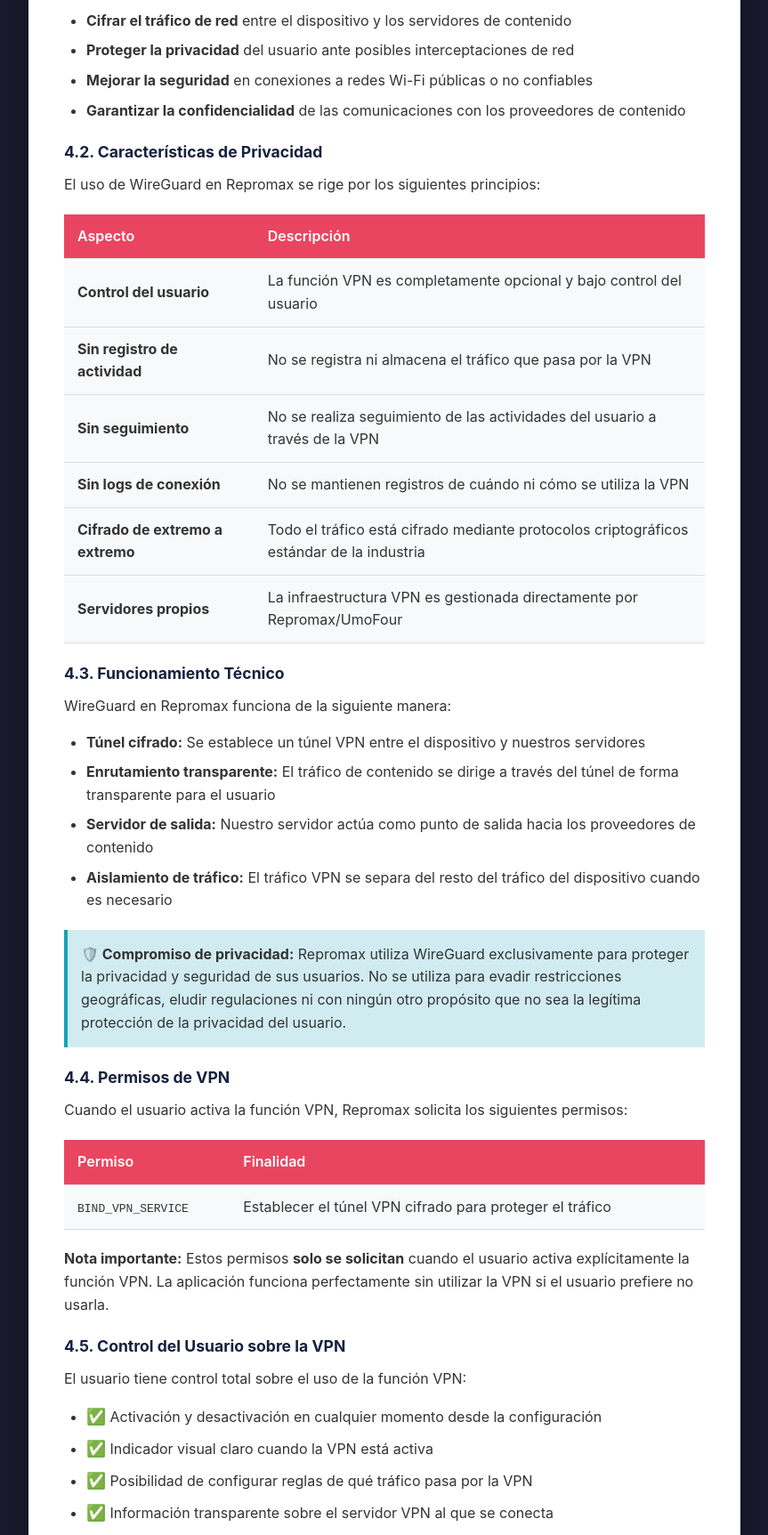
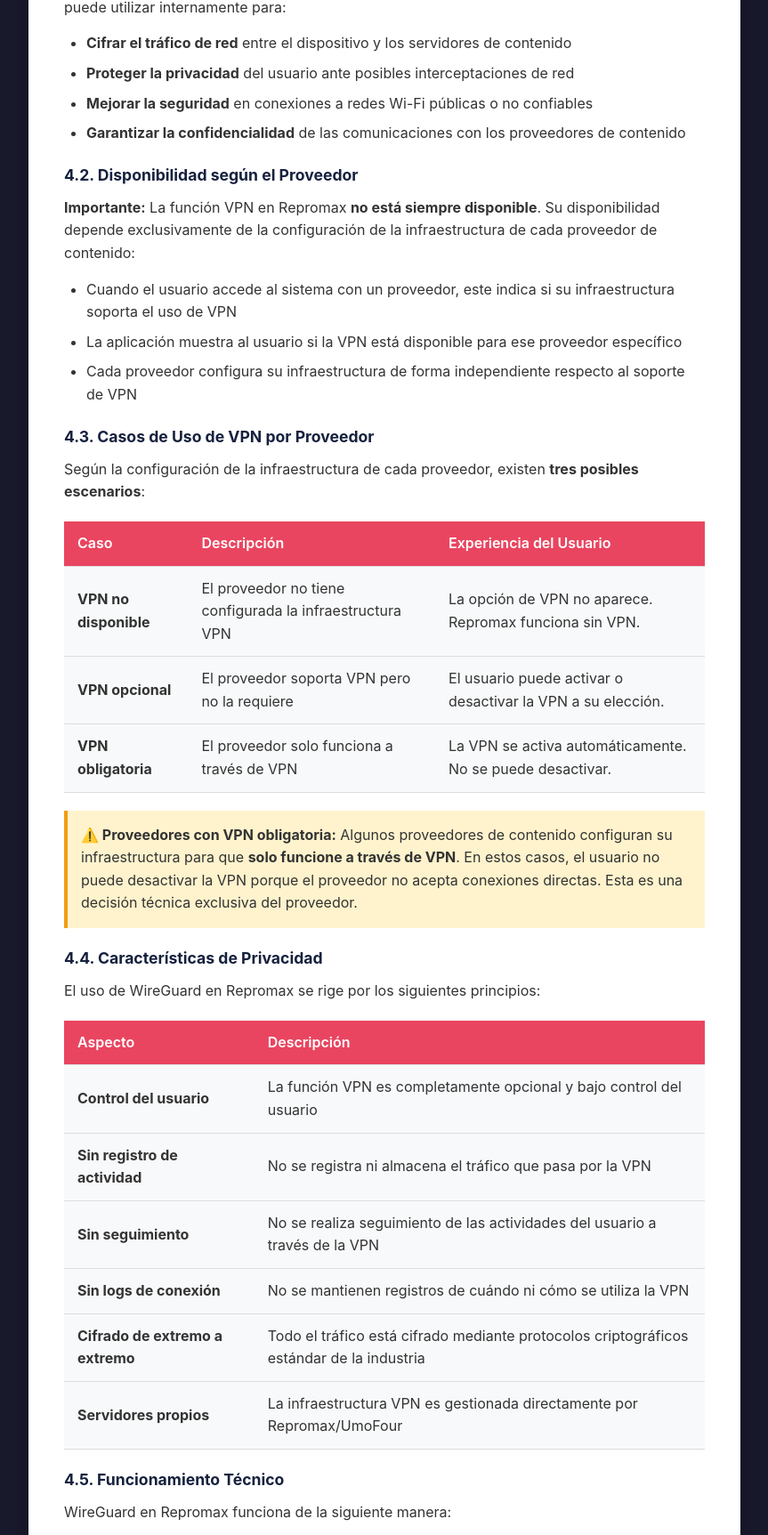
Before and after one commit to UmoFour/repromax-privacy, a plain HTML site: page index.html in a window 1280 px wide. Shown: the part 2780-4505 px from the top of the page at 89% size, without its empty margins (208-1071 px from the left). Drawn offline with Linux system fonts and the light colour scheme.

Commit message:
Update index.html
ajuste vpn

```diff
--- a/index.html
+++ b/index.html
@@ -318,7 +318,7 @@
         <h2>4. Tecnología de Privacidad WireGuard</h2>
 
         <div class="info-box">
-            <strong>🔒 Protección de privacidad mediante VPN interna:</strong> Repromax incorpora tecnología WireGuard para ofrecer una capa adicional de privacidad y seguridad a sus usuarios.
+            <strong>🔒 Protección de privacidad mediante VPN interna:</strong> Repromax incorpora tecnología WireGuard para ofrecer una capa adicional de privacidad y seguridad a sus usuarios. La disponibilidad y configuración de la VPN depende de cada proveedor de contenido.
         </div>
 
         <h3>4.1. ¿Qué es WireGuard en Repromax?</h3>
@@ -330,7 +330,49 @@
             <li><strong>Garantizar la confidencialidad</strong> de las comunicaciones con los proveedores de contenido</li>
         </ul>
 
-        <h3>4.2. Características de Privacidad</h3>
+        <h3>4.2. Disponibilidad según el Proveedor</h3>
+        <p><strong>Importante:</strong> La función VPN en Repromax <strong>no está siempre disponible</strong>. Su disponibilidad depende exclusivamente de la configuración de la infraestructura de cada proveedor de contenido:</p>
+        <ul>
+            <li>Cuando el usuario accede al sistema con un proveedor, este indica si su infraestructura soporta el uso de VPN</li>
+            <li>La aplicación muestra al usuario si la VPN está disponible para ese proveedor específico</li>
+            <li>Cada proveedor configura su infraestructura de forma independiente respecto al soporte de VPN</li>
+        </ul>
+
+        <h3>4.3. Casos de Uso de VPN por Proveedor</h3>
+        <p>Según la configuración de la infraestructura de cada proveedor, existen <strong>tres posibles escenarios</strong>:</p>
+
+        <table>
+            <thead>
+                <tr>
+                    <th>Caso</th>
+                    <th>Descripción</th>
+                    <th>Experiencia del Usuario</th>
+                </tr>
+            </thead>
+            <tbody>
+                <tr>
+                    <td><strong>VPN no disponible</strong></td>
+                    <td>El proveedor no tiene configurada la infraestructura VPN</td>
+                    <td>La opción de VPN no aparece. Repromax funciona sin VPN.</td>
+                </tr>
+                <tr>
+                    <td><strong>VPN opcional</strong></td>
+                    <td>El proveedor soporta VPN pero no la requiere</td>
+                    <td>El usuario puede activar o desactivar la VPN a su elección.</td>
+                </tr>
+                <tr>
+                    <td><strong>VPN obligatoria</strong></td>
+                    <td>El proveedor solo funciona a través de VPN</td>
+                    <td>La VPN se activa automáticamente. No se puede desactivar.</td>
+                </tr>
+            </tbody>
+        </table>
+
+        <div class="warning-box">
+            <strong>⚠️ Proveedores con VPN obligatoria:</strong> Algunos proveedores de contenido configuran su infraestructura para que <strong>solo funcione a través de VPN</strong>. En estos casos, el usuario no puede desactivar la VPN porque el proveedor no acepta conexiones directas. Esta es una decisión técnica exclusiva del proveedor.
+        </div>
+
+        <h3>4.4. Características de Privacidad</h3>
         <p>El uso de WireGuard en Repromax se rige por los siguientes principios:</p>
         <table>
             <thead>
@@ -367,7 +409,7 @@
             </tbody>
         </table>
 
-        <h3>4.3. Funcionamiento Técnico</h3>
+        <h3>4.5. Funcionamiento Técnico</h3>
         <p>WireGuard en Repromax funciona de la siguiente manera:</p>
         <ul>
             <li><strong>Túnel cifrado:</strong> Se establece un túnel VPN entre el dispositivo y nuestros servidores</li>
@@ -380,33 +422,63 @@
             <strong>🛡️ Compromiso de privacidad:</strong> Repromax utiliza WireGuard exclusivamente para proteger la privacidad y seguridad de sus usuarios. No se utiliza para evadir restricciones geográficas, eludir regulaciones ni con ningún otro propósito que no sea la legítima protección de la privacidad del usuario.
         </div>
 
-        <h3>4.4. Permisos de VPN</h3>
-        <p>Cuando el usuario activa la función VPN, Repromax solicita los siguientes permisos:</p>
+        <h3>4.6. Permisos de VPN</h3>
+        <p>Los permisos de VPN se solicitan según el caso de uso del proveedor:</p>
         <table>
             <thead>
                 <tr>
                     <th>Permiso</th>
                     <th>Finalidad</th>
+                    <th>Cuándo se solicita</th>
                 </tr>
             </thead>
             <tbody>
                 <tr>
                     <td><code>BIND_VPN_SERVICE</code></td>
                     <td>Establecer el túnel VPN cifrado para proteger el tráfico</td>
+                    <td>Solo cuando el proveedor soporta VPN y el usuario la activa, o cuando es obligatoria</td>
                 </tr>
             </tbody>
         </table>
 
-        <p><strong>Nota importante:</strong> Estos permisos <strong>solo se solicitan</strong> cuando el usuario activa explícitamente la función VPN. La aplicación funciona perfectamente sin utilizar la VPN si el usuario prefiere no usarla.</p>
+        <p><strong>Nota importante:</strong> Estos permisos <strong>no se solicitan</strong> para proveedores que no soportan VPN. La aplicación funciona perfectamente sin VPN para proveedores que no la requieren.</p>
 
-        <h3>4.5. Control del Usuario sobre la VPN</h3>
-        <p>El usuario tiene control total sobre el uso de la función VPN:</p>
+        <h3>4.7. Control del Usuario sobre la VPN</h3>
+        <p>El nivel de control del usuario sobre la función VPN <strong>depende del caso de uso</strong> determinado por el proveedor:</p>
+
+        <table>
+            <thead>
+                <tr>
+                    <th>Caso de Uso</th>
+                    <th>Control del Usuario</th>
+                </tr>
+            </thead>
+            <tbody>
+                <tr>
+                    <td><strong>VPN no disponible</strong></td>
+                    <td>No aplica. La función VPN no está presente.</td>
+                </tr>
+                <tr>
+                    <td><strong>VPN opcional</strong></td>
+                    <td><span class="check">✅</span> Control total: activación/desactivación libre</td>
+                </tr>
+                <tr>
+                    <td><strong>VPN obligatoria</strong></td>
+                    <td><span class="warning">⚠️</span> Sin control: la VPN permanece activa obligatoriamente</td>
+                </tr>
+            </tbody>
+        </table>
+
+        <h4>Cuando la VPN es opcional (control total):</h4>
         <ul>
             <li><span class="check">✅</span> Activación y desactivación en cualquier momento desde la configuración</li>
             <li><span class="check">✅</span> Indicador visual claro cuando la VPN está activa</li>
-            <li><span class="check">✅</span> Posibilidad de configurar reglas de qué tráfico pasa por la VPN</li>
-            <li><span class="check">✅</span> Información transparente sobre el servidor VPN al que se conecta</li>
+            <li><span class="check">✅</span> La configuración se mantiene entre sesiones</li>
         </ul>
+
+        <div class="warning-box">
+            <strong>⚠️ Sin control en caso de VPN obligatoria:</strong> Cuando un proveedor configura su infraestructura para requerir VPN obligatoria, el usuario no puede desactivarla. Esto es una restricción técnica impuesta por el proveedor, no por Repromax.
+        </div>
 
         <h2>5. Modelo de Proveedores de Contenido</h2>
 
```
